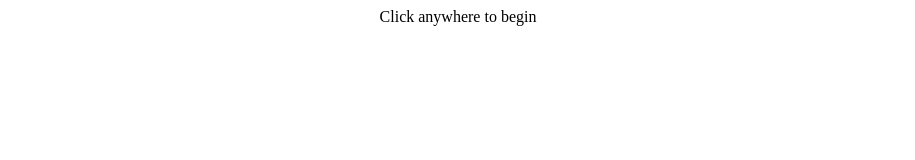
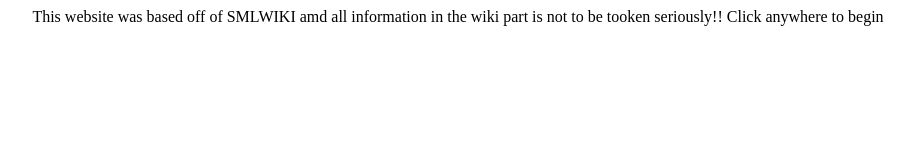
Before and after one commit to 200botalt/200botalt.github.io, a plain HTML site: page index.html in a window 1280 px wide. Shown: the whole page, without its empty margins (182-1097 px from the left). Drawn offline with Linux system fonts and the light colour scheme.

Commit message:
Update index.html

```diff
--- a/index.html
+++ b/index.html
@@ -15,7 +15,7 @@
 
 <div id="t2" hidden=true>
 	<center>
-<p> Click anywhere to begin</p>
+<p>This website was based off of SMLWIKI amd all information in the wiki part is not to be tooken seriously!! Click anywhere to begin</p>
 	</center>
 </div>
 	<div id="t1" hidden=true>
```
